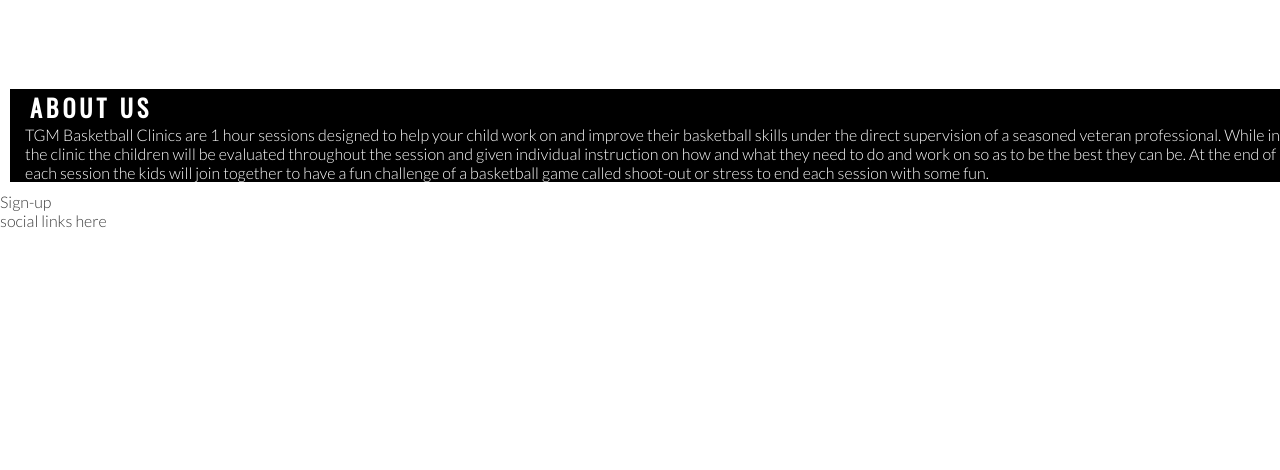
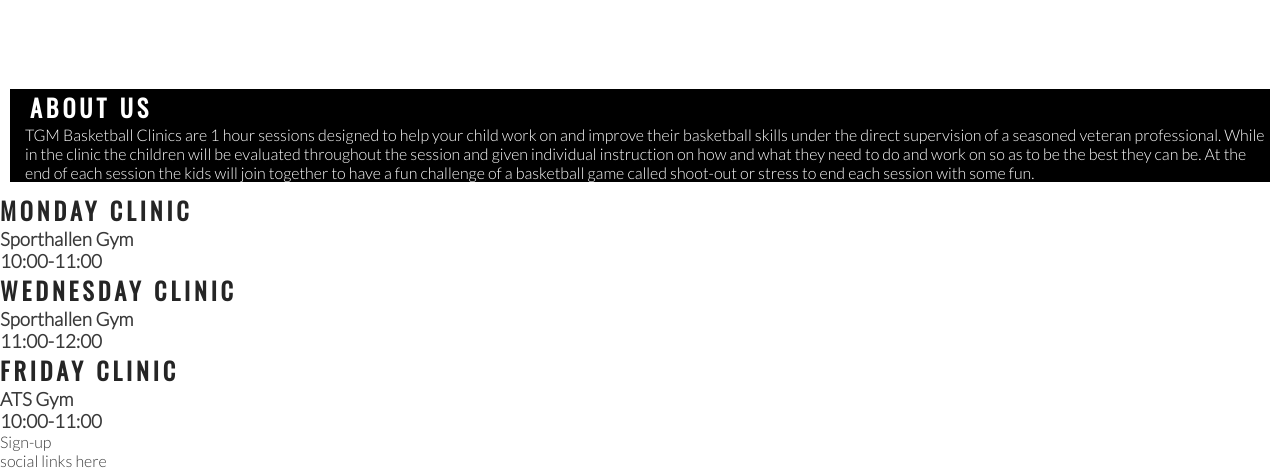
Before and after one commit to RTGuinn/p1-tgm-basketball-signup, a plain HTML site: page index.html in a window 1280 px wide. Shown: the part 526-996 px from the top of the page. Before the commit the page ends 800 px from the top, so only its background shows below. Drawn offline with nearby package versions, Linux system fonts and the light colour scheme.

Commit message:
Added clinic times and locations

```diff
--- a/assets/css/style.css
+++ b/assets/css/style.css
@@ -101,6 +101,7 @@ h1, h2 {
 #about-us {
     height: 500;
     margin-left: 10px;
+    margin-right: 10px;
     background: black;
     margin-bottom: 10px;
 }
--- a/index.html
+++ b/index.html
@@ -55,6 +55,24 @@
         </section>
 
         <section>
+            <div>
+                <h2>Monday Clinic</h2>
+                <h3>Sporthallen Gym</h3>
+                <h3>10:00-11:00</h3>
+            </div>
+            <div>
+                <h2>Wednesday Clinic</h2>
+                <h3>Sporthallen Gym</h3>
+                <h3>11:00-12:00</h3>
+            </div>
+            <div>
+                <h2>Friday Clinic</h2>
+                <h3>ATS Gym</h3>
+                <h3>10:00-11:00</h3>
+            </div>
+        </section>
+
+        <section>
             Sign-up
         </section>
     </main>
```
